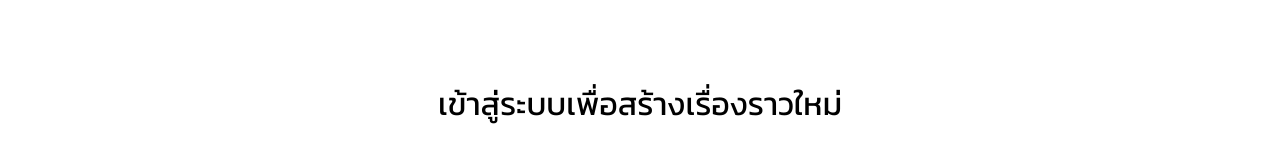
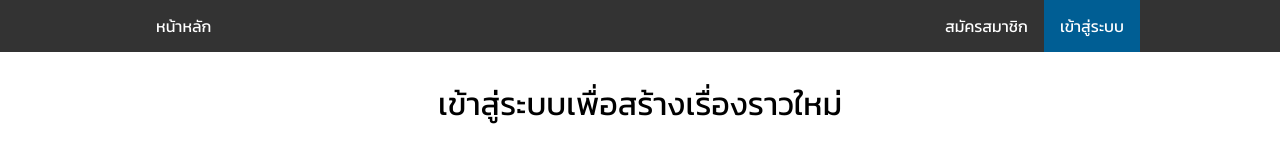
Before and after one commit to arsura/ma-ma-comsys, a React (Create React App) app: page / in a window 1280 px wide. Shown: the top 160 px of the page. Built offline with nearby package versions, Linux system fonts and the light colour scheme.

Commit message:
initial commit

```diff
--- a/src/App.js
+++ b/src/App.js
@@ -14,6 +14,7 @@ class App extends Component {
     return (
       <Router>
         <div className='container'>
+          <NavBar />
           <Route exact path={process.env.PUBLIC_URL + '/'} component={Home} />
           <Route path='/login' component={Login} />
           <Route path='/logout' component={Logout} />
```
